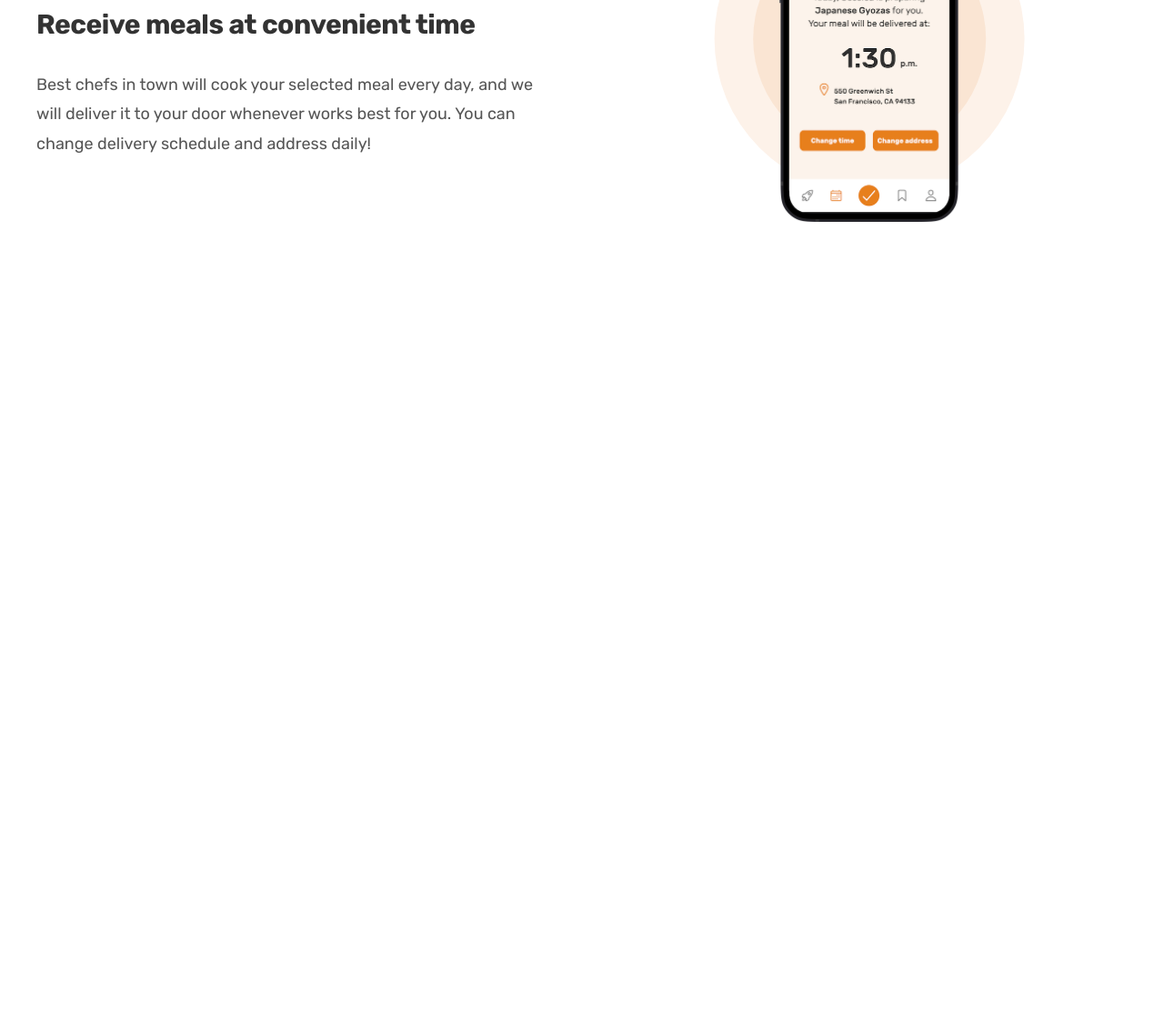
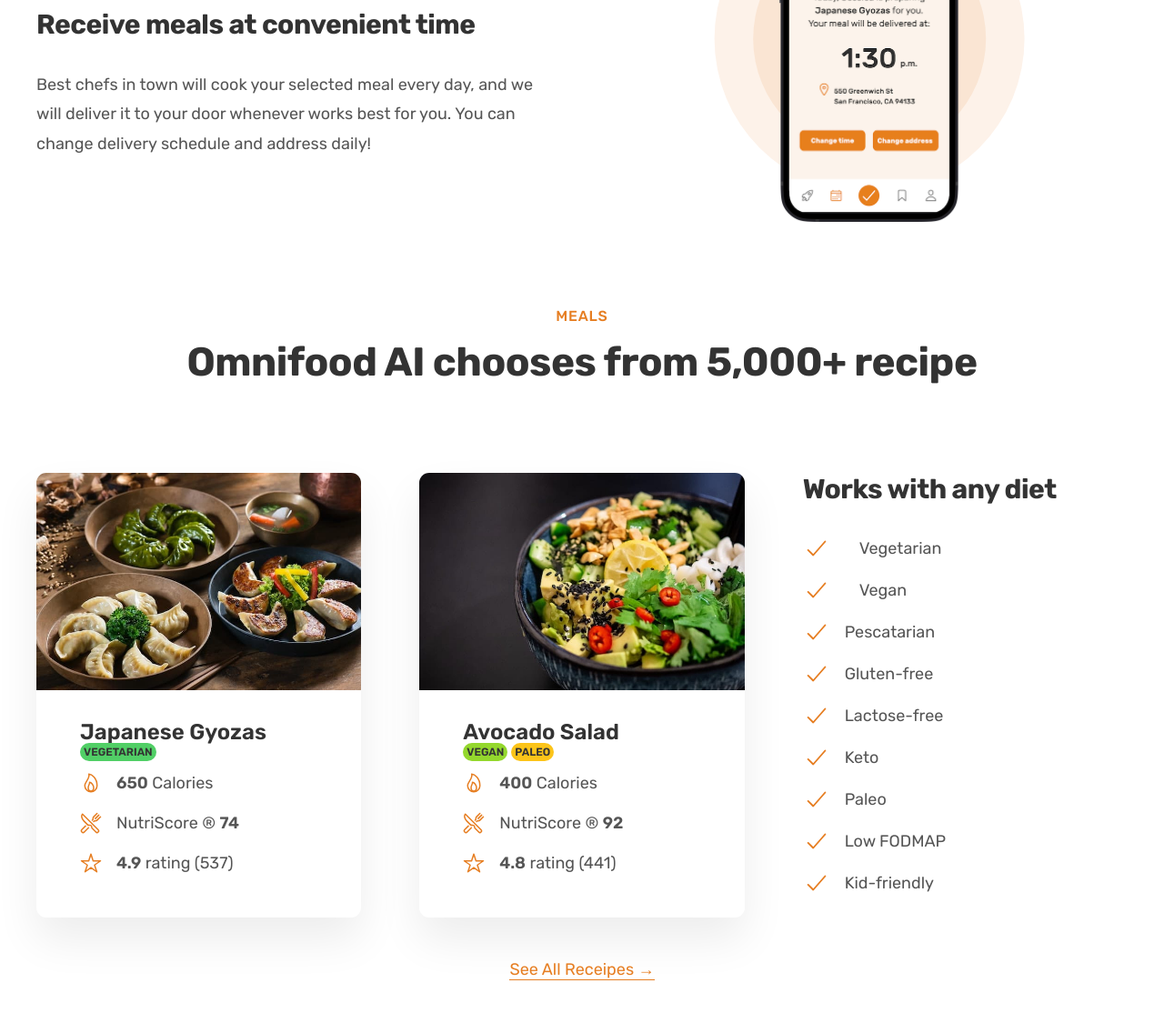
Before and after one commit to moooonkinng/Omnifood-template, a plain HTML site: page index.html in a window 1280 px wide. Shown: the part 2279-3393 px from the top of the page at 91% size. Before the commit the page ends 2523 px from the top, so only its background shows below. Drawn offline with nearby package versions, Linux system fonts and the light colour scheme.

Commit message:
Meals Section Update

```diff
--- /dev/null
+++ b/css/general.css
@@ -0,0 +1,146 @@
+* {
+  margin: 0;
+  padding: 0;
+  box-sizing: border-box;
+}
+html {
+  font-size: 62.5%;
+}
+body {
+  font-family: "Rubik", sans-serif;
+  font-weight: 400;
+  color: #555;
+  line-height: 1;
+}
+/*****************************************/
+/* General Component */
+/*****************************************/
+.container {
+  max-width: 120rem;
+  margin: 0 auto;
+}
+.grid {
+  display: grid;
+  row-gap: 9.6rem;
+  column-gap: 6.4rem;
+}
+.grid--2--cols {
+  grid-template-columns: repeat(2, 1fr);
+}
+.grid--3--cols {
+  grid-template-columns: repeat(3, 1fr);
+}
+.grid--4--cols {
+  grid-template-columns: repeat(4, 1fr);
+}
+.grid--center--v {
+  align-items: center;
+}
+.heading-primary,
+.heading-secondary,
+.heading-tertiary {
+  font-weight: 700;
+  color: #333;
+  letter-spacing: -0.5px;
+}
+.heading-primary {
+  font-size: 5.2rem;
+  line-height: 1.1;
+  margin-bottom: 3.2rem;
+}
+.heading-secondary {
+  font-size: 4.4rem;
+  line-height: 1.2;
+  margin-bottom: 9.6rem;
+}
+.heading-tertiary {
+  font-size: 3rem;
+  line-height: 1.2;
+  margin-bottom: 3.2rem;
+}
+.sub-heading {
+  color: #e67e22;
+  font-size: 1.6rem;
+  font-weight: 500;
+  display: block;
+  text-transform: uppercase;
+  margin-bottom: 1.6rem;
+  letter-spacing: 0.75px;
+}
+.btn:link,
+.btn:visited {
+  display: inline-block;
+  font-weight: 600;
+  text-decoration: none;
+  font-size: 2rem;
+  padding: 1.6rem 3.2rem;
+  border-radius: 0.9rem;
+  transition: all 0.3s;
+}
+.btn--full:link,
+.btn--full:visited {
+  background-color: #e67e22;
+  color: #fff;
+  font-weight: 700;
+}
+.btn-right-sm {
+  margin-right: 1.6rem !important;
+}
+.btn--outline:link,
+.btn--outline:visited {
+  background-color: #fff;
+  color: #555;
+}
+.btn--full:hover,
+.btn--full:active {
+  background-color: #b8651b;
+}
+.btn--outline:hover,
+.btn--outline:active {
+  background-color: #fdf2e9;
+  /* border: 3px solid #fff; */
+  box-shadow: inset 0 0 0 3px #fff;
+}
+strong {
+  font-weight: 600;
+}
+
+/* Tags Component */
+.tags {
+  margin-bottom: 1.2rem;
+  display: flex;
+  gap: 0.4rem;
+}
+.tag {
+  display: inline-block;
+  padding: 0.4rem;
+  font-size: 1.2rem;
+  text-transform: uppercase;
+  color: #333;
+  border-radius: 100px;
+  font-weight: 600;
+}
+
+.margin-bottom-md {
+  margin-bottom: 4.8rem !important;
+}
+
+/* Link component */
+.link:link,
+.link:visited {
+  color: #e67e22;
+  text-decoration: none;
+  border-bottom: 1px solid currentColor;
+  display: inline-block;
+  padding-bottom: 2px;
+  transition: all 0.3s;
+}
+.link:hover,
+.link:active {
+  color: #cf711f;
+  border-bottom: transparent;
+}
+
+.center-text {
+  text-align: center;
+}
--- a/css/style.css
+++ b/css/style.css
@@ -38,109 +38,6 @@
 
 */
 
-* {
-  margin: 0;
-  padding: 0;
-  box-sizing: border-box;
-}
-html {
-  font-size: 62.5%;
-}
-body {
-  font-family: "Rubik", sans-serif;
-  font-weight: 400;
-  color: #555;
-  line-height: 1;
-}
-/*****************************************/
-/* General Component */
-/*****************************************/
-.container {
-  max-width: 120rem;
-  margin: 0 auto;
-}
-.grid {
-  display: grid;
-  row-gap: 9.6rem;
-  column-gap: 6.4rem;
-}
-.grid--2--cols {
-  grid-template-columns: repeat(2, 1fr);
-}
-.grid--3--cols {
-  grid-template-columns: repeat(3, 1fr);
-}
-.grid--4--cols {
-  grid-template-columns: repeat(4, 1fr);
-}
-.grid--center--v {
-  align-items: center;
-}
-.heading-primary,
-.heading-secondary,
-.heading-tertiary {
-  font-weight: 700;
-  color: #333;
-  letter-spacing: -0.5px;
-}
-.heading-primary {
-  font-size: 5.2rem;
-  line-height: 1.1;
-  margin-bottom: 3.2rem;
-}
-.heading-secondary {
-  font-size: 4.4rem;
-  line-height: 1.2;
-  margin-bottom: 9.6rem;
-}
-.heading-tertiary {
-  font-size: 3rem;
-  line-height: 1.2;
-  margin-bottom: 3.2rem;
-}
-.sub-heading {
-  color: #e67e22;
-  font-size: 1.6rem;
-  font-weight: 500;
-  display: block;
-  text-transform: uppercase;
-  margin-bottom: 1.6rem;
-  letter-spacing: 0.75px;
-}
-.btn:link,
-.btn:visited {
-  display: inline-block;
-  font-weight: 600;
-  text-decoration: none;
-  font-size: 2rem;
-  padding: 1.6rem 3.2rem;
-  border-radius: 0.9rem;
-  transition: all 0.3s;
-}
-.btn--full:link,
-.btn--full:visited {
-  background-color: #e67e22;
-  color: #fff;
-  font-weight: 700;
-}
-.btn-right-sm {
-  margin-right: 1.6rem !important;
-}
-.btn--outline:link,
-.btn--outline:visited {
-  background-color: #fff;
-  color: #555;
-}
-.btn--full:hover,
-.btn--full:active {
-  background-color: #b8651b;
-}
-.btn--outline:hover,
-.btn--outline:active {
-  background-color: #fdf2e9;
-  /* border: 3px solid #fff; */
-  box-shadow: inset 0 0 0 3px #fff;
-}
 /*****************************************/
 /* Header Component */
 /*****************************************/
@@ -309,3 +206,77 @@
   background-color: #fae5d3;
   z-index: -1;
 }
+
+/*****************************************/
+/* meals Section */
+/*****************************************/
+.section-meals {
+  margin: 9.6rem 0;
+}
+.meal {
+  box-shadow: 0 2.4rem 4.8rem rgba(0, 0, 0, 0.075);
+  border-radius: 11px;
+  overflow: hidden;
+  transition: all 0.3s;
+}
+.meal-content {
+  padding: 3.2rem 4.8rem 4.8rem 4.8rem;
+}
+.meal-img {
+  width: 100%;
+}
+.meal-title {
+  font-size: 2.4rem;
+  font-weight: 600;
+  color: #333;
+}
+.meal-attributes {
+  list-style: none;
+  display: flex;
+  flex-direction: column;
+  gap: 2rem;
+}
+.meal-attribute {
+  font-size: 1.8rem;
+  display: flex;
+  align-items: center;
+  gap: 1.6rem;
+}
+.meal-icon {
+  color: #e67e22;
+  width: 2.4rem;
+  height: 2.4rem;
+}
+.tag-vegetarian {
+  background-color: #51cf66;
+}
+.tag--vegan {
+  background-color: #94d82d;
+}
+.tag-paleo {
+  background-color: #fcc419;
+}
+.list {
+  list-style: none;
+  display: flex;
+  flex-direction: column;
+  gap: 1.6rem;
+}
+.list-item {
+  font-size: 1.8rem;
+  display: flex;
+  align-items: center;
+  gap: 1.6rem;
+}
+.list-icon {
+  width: 3rem;
+  height: 3rem;
+  color: #e67e22;
+}
+.all-recipes {
+  text-align: center;
+  font-size: 1.8rem;
+}
+.meal:hover {
+  transform: translateY(-1.2rem);
+}
--- a/index.html
+++ b/index.html
@@ -13,6 +13,7 @@
       rel="stylesheet"
     />
     <!-- Custom CSS Link -->
+    <link rel="stylesheet" href="css/general.css" />
     <link rel="stylesheet" href="css/style.css" />
   </head>
   <body>
@@ -166,6 +167,134 @@
           </div>
         </div>
       </section>
+      <section class="section-meals">
+        <div class="container center-text">
+          <span class="sub-heading">Meals</span>
+          <h2 class="heading-secondary">
+            Omnifood AI chooses from 5,000+ recipe
+          </h2>
+        </div>
+        <div class="container grid grid--3--cols margin-bottom-md">
+          <div class="meal">
+            <img
+              src="./img/meals/meal-1.jpg"
+              alt="Japanese Gyozas"
+              class="meal-img"
+            />
+            <div class="meal-content">
+              <p class="meal-title">Japanese Gyozas</p>
+              <div class="tags">
+                <span class="tag tag-vegetarian">Vegetarian</span>
+              </div>
+
+              <ul class="meal-attributes">
+                <li class="meal-attribute">
+                  <ion-icon class="meal-icon" name="flame-outline"></ion-icon>
+                  <span><strong>650</strong> Calories</span>
+                </li>
+                <li class="meal-attribute">
+                  <ion-icon
+                    class="meal-icon"
+                    name="restaurant-outline"
+                  ></ion-icon>
+                  <span>NutriScore &reg; <strong>74</strong> </span>
+                </li>
+                <li class="meal-attribute">
+                  <ion-icon class="meal-icon" name="star-outline"></ion-icon>
+                  <span><strong>4.9</strong> rating (537)</span>
+                </li>
+              </ul>
+            </div>
+          </div>
+          <div class="meal">
+            <img
+              src="./img/meals/meal-2.jpg"
+              alt="Avocado Salad"
+              class="meal-img"
+            />
+            <div class="meal-content">
+              <p class="meal-title">Avocado Salad</p>
+              <div class="tags">
+                <span class="tag tag--vegan">Vegan</span>
+                <span class="tag tag-paleo">Paleo</span>
+              </div>
+
+              <ul class="meal-attributes">
+                <li class="meal-attribute">
+                  <ion-icon class="meal-icon" name="flame-outline"></ion-icon>
+                  <span><strong>400</strong> Calories</span>
+                </li>
+                <li class="meal-attribute">
+                  <ion-icon
+                    class="meal-icon"
+                    name="restaurant-outline"
+                  ></ion-icon>
+                  <span>NutriScore &reg; <strong>92</strong> </span>
+                </li>
+                <li class="meal-attribute">
+                  <ion-icon class="meal-icon" name="star-outline"></ion-icon>
+                  <span><strong>4.8</strong> rating (441)</span>
+                </li>
+              </ul>
+            </div>
+          </div>
+          <div class="diet">
+            <h3 class="heading-tertiary">Works with any diet</h3>
+            <ul class="list">
+              <li class="list-item">
+                <ion-icon class="list-icon" name="checkmark-outline"></ion-icon
+                ><span></span>
+                Vegetarian
+              </li>
+              <li class="list-item">
+                <ion-icon class="list-icon" name="checkmark-outline"></ion-icon
+                ><span></span>
+                Vegan
+              </li>
+              <li class="list-item">
+                <ion-icon class="list-icon" name="checkmark-outline"></ion-icon
+                ><span> Pescatarian</span>
+              </li>
+              <li class="list-item">
+                <ion-icon class="list-icon" name="checkmark-outline"></ion-icon
+                ><span>Gluten-free</span>
+              </li>
+              <li class="list-item">
+                <ion-icon class="list-icon" name="checkmark-outline"></ion-icon
+                ><span>Lactose-free</span>
+              </li>
+              <li class="list-item">
+                <ion-icon class="list-icon" name="checkmark-outline"></ion-icon
+                ><span>Keto</span>
+              </li>
+              <li class="list-item">
+                <ion-icon class="list-icon" name="checkmark-outline"></ion-icon
+                ><span>Paleo</span>
+              </li>
+              <li class="list-item">
+                <ion-icon class="list-icon" name="checkmark-outline"></ion-icon
+                ><span>Low FODMAP</span>
+              </li>
+              <li class="list-item">
+                <ion-icon class="list-icon" name="checkmark-outline"></ion-icon
+                ><span>Kid-friendly</span>
+              </li>
+            </ul>
+          </div>
+        </div>
+        <div class="container all-recipes">
+          <a href="#" class="link">See All Receipes &rarr;</a>
+        </div>
+      </section>
     </main>
+    <!-- Ionic Icon Link -->
+    <script
+      type="module"
+      src="https://unpkg.com/ionicons@5.5.2/dist/ionicons/ionicons.esm.js"
+    ></script>
+    <script
+      nomodule
+      src="https://unpkg.com/ionicons@5.5.2/dist/ionicons/ionicons.js"
+    ></script>
   </body>
 </html>
```
